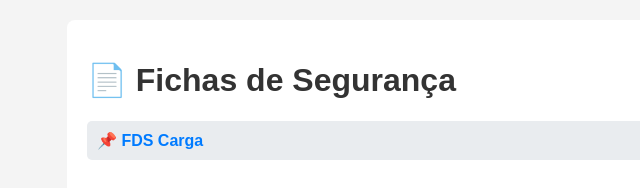
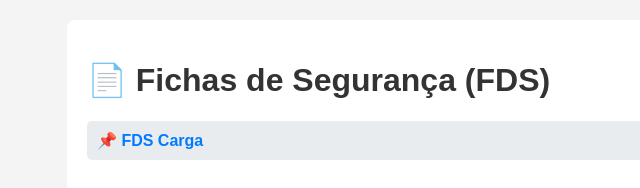
Before and after one commit to rcass14/rcass14.github.io, a plain HTML site: page index.html in a window 1280 px wide. Shown: the whole page, without its empty margins (153-793 px from the left). Drawn offline with Linux system fonts and the light colour scheme.

Commit message:
Update title and header for Fichas de Segurança

```diff
--- a/index.html
+++ b/index.html
@@ -2,7 +2,7 @@
 <html>
 <head>
     <meta charset="UTF-8">
-    <title>Fichas de Segurança - Carga</title>
+    <title>Fichas de Segurança (FDS)</title>
     <meta name="viewport" content="width=device-width, initial-scale=1">
     <style>
         body { font-family: Arial, sans-serif; margin: 20px; background: #f4f4f4; }
@@ -16,7 +16,7 @@
 </head>
 <body>
     <div class="container">
-        <h1>📄 Fichas de Segurança</h1>
+        <h1>📄 Fichas de Segurança (FDS)</h1>
         <ul>
             <!-- 🔁 COPIE E COLE AS LINHAS ABAIXO PARA CADA PDF -->
             <li><a href="FDS.pdf" target="FDS.pdf">📌 FDS Carga</a></li>
```
